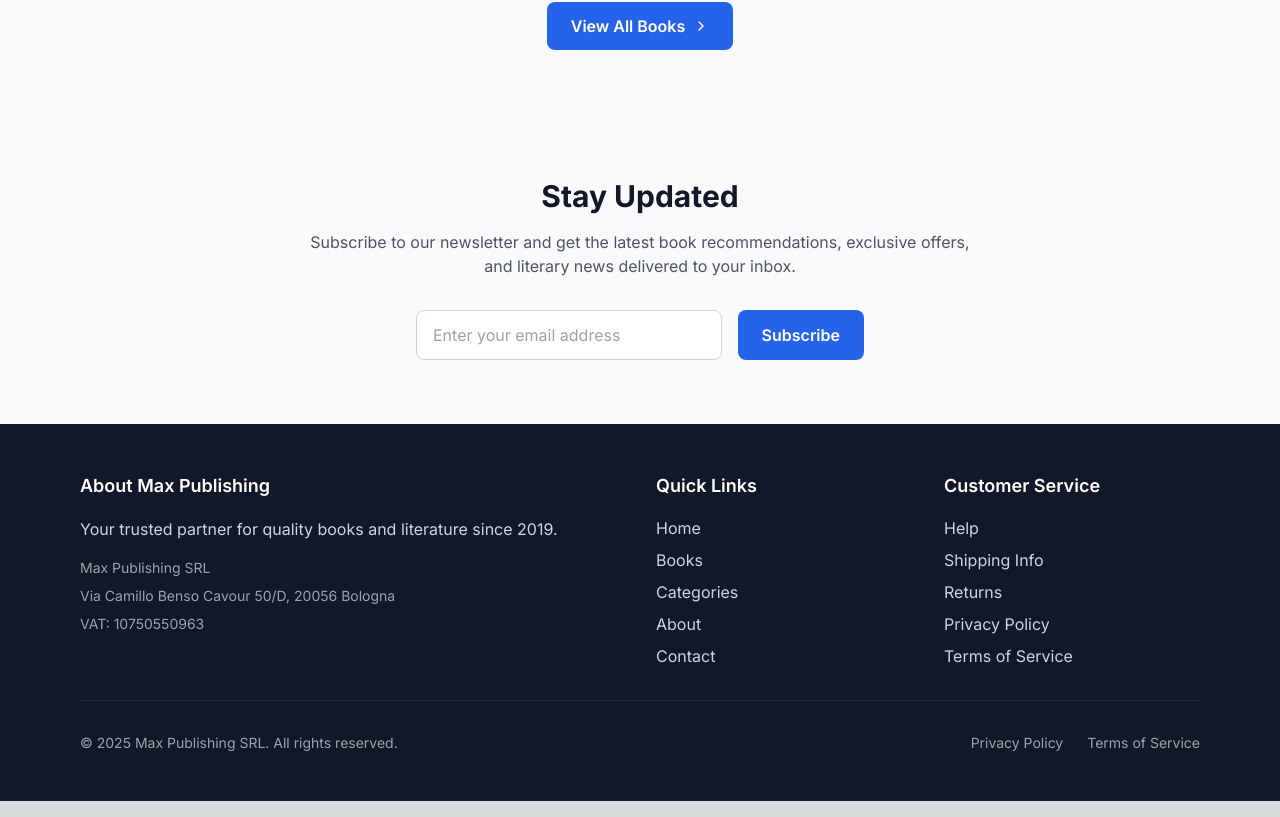
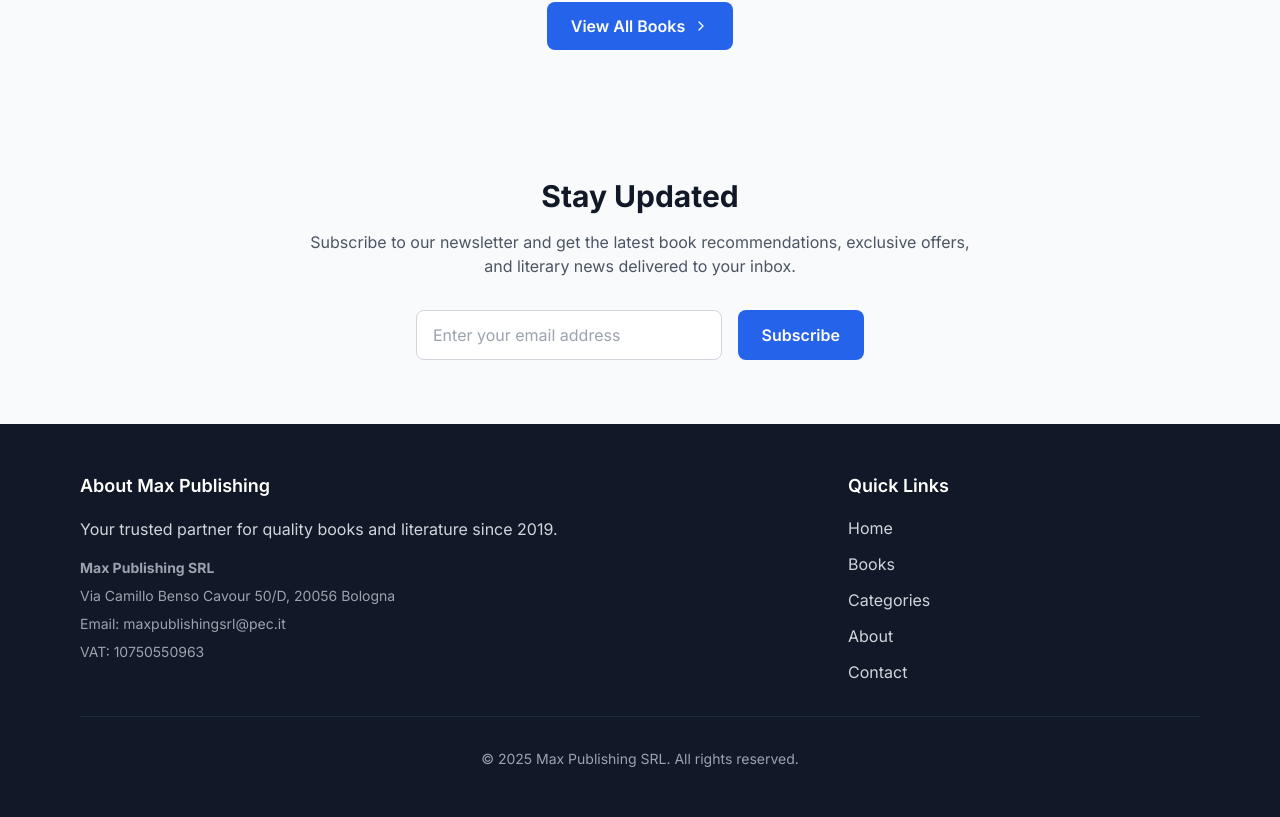
Before and after one commit to Kadxy/max-publish, a Next.js app: page / in a window 1280 px wide. Shown: the part 1580-2397 px from the top of the page. Built offline with nearby package versions, Linux system fonts and the light colour scheme.

Commit message:
feat(footer): Simplify footer by removing unimplemented links

```diff
--- a/app/components/Footer.tsx
+++ b/app/components/Footer.tsx
@@ -8,7 +8,7 @@ type FooterProps = {
 export default function Footer({ onNavigate }: FooterProps) {
     const { t } = useLanguage()
 
-    const quickLinks = [
+    const navigationLinks = [
         { id: 'home', label: TEXTS.nav.home },
         { id: 'books', label: TEXTS.nav.books },
         { id: 'categories', label: TEXTS.nav.categories },
@@ -16,18 +16,10 @@ export default function Footer({ onNavigate }: FooterProps) {
         { id: 'contact', label: TEXTS.nav.contact }
     ]
 
-    const customerService = [
-        { id: 'help', label: TEXTS.footer.help },
-        { id: 'shipping', label: TEXTS.footer.shipping },
-        { id: 'returns', label: TEXTS.footer.returns },
-        { id: 'privacy', label: TEXTS.footer.privacy },
-        { id: 'terms', label: TEXTS.footer.terms }
-    ]
-
     return (
         <footer className="bg-gray-900 text-white">
             <div className="max-w-6xl mx-auto px-4 py-12">
-                <div className="grid grid-cols-1 md:grid-cols-4 gap-8">
+                <div className="grid grid-cols-1 md:grid-cols-3 gap-8">
                     {/* Company Info */}
                     <div className="md:col-span-2">
                         <h3 className="text-lg font-semibold mb-4">
@@ -37,8 +29,9 @@ export default function Footer({ onNavigate }: FooterProps) {
                             {t(TEXTS.footer.company_desc)}
                         </p>
                         <div className="space-y-2 text-sm text-gray-400">
-                            <p>{TEXTS.company.name}</p>
+                            <p><strong>{TEXTS.company.name}</strong></p>
                             <p>{TEXTS.company.address}</p>
+                            <p>Email: {TEXTS.company.email}</p>
                             <p>VAT: {TEXTS.company.vat}</p>
                         </div>
                     </div>
@@ -48,56 +41,24 @@ export default function Footer({ onNavigate }: FooterProps) {
                         <h3 className="text-lg font-semibold mb-4">
                             {t(TEXTS.footer.quick_links)}
                         </h3>
-                        <div className="space-y-2">
-                            {quickLinks.map((link) => (
+                        <div className="space-y-3">
+                            {navigationLinks.map((link) => (
                                 <button
                                     key={link.id}
                                     onClick={() => onNavigate(link.id)}
-                                    className="block text-gray-300 hover:text-white transition-colors text-left"
+                                    className="block text-gray-300 hover:text-white transition-colors text-left hover:translate-x-1 transform transition-all duration-200"
                                 >
                                     {t(link.label)}
                                 </button>
                             ))}
                         </div>
                     </div>
-
-                    {/* Customer Service */}
-                    <div>
-                        <h3 className="text-lg font-semibold mb-4">
-                            {t(TEXTS.footer.customer_service)}
-                        </h3>
-                        <div className="space-y-2">
-                            {customerService.map((service) => (
-                                <button
-                                    key={service.id}
-                                    onClick={() => onNavigate(service.id)}
-                                    className="block text-gray-300 hover:text-white transition-colors text-left"
-                                >
-                                    {t(service.label)}
-                                </button>
-                            ))}
-                        </div>
-                    </div>
                 </div>
 
-                <div className="border-t border-gray-800 mt-8 pt-8 flex flex-col md:flex-row justify-between items-center">
+                <div className="border-t border-gray-800 mt-8 pt-8 text-center">
                     <p className="text-gray-400 text-sm">
                         © {new Date().getFullYear()} {TEXTS.company.name}. All rights reserved.
                     </p>
-                    <div className="flex space-x-6 mt-4 md:mt-0">
-                        <button
-                            onClick={() => onNavigate('privacy')}
-                            className="text-gray-400 hover:text-white text-sm transition-colors"
-                        >
-                            {t(TEXTS.footer.privacy)}
-                        </button>
-                        <button
-                            onClick={() => onNavigate('terms')}
-                            className="text-gray-400 hover:text-white text-sm transition-colors"
-                        >
-                            {t(TEXTS.footer.terms)}
-                        </button>
-                    </div>
                 </div>
             </div>
         </footer>
--- a/lib/constants.ts
+++ b/lib/constants.ts
@@ -116,14 +116,7 @@ export const TEXTS = {
   footer: {
     company_info: { en: 'About Max Publishing', it: 'Chi è Max Publishing' },
     company_desc: { en: 'Your trusted partner for quality books and literature since 2019.', it: 'Il vostro partner di fiducia per libri e letteratura di qualità dal 2019.' },
-    quick_links: { en: 'Quick Links', it: 'Link Rapidi' },
-    customer_service: { en: 'Customer Service', it: 'Servizio Clienti' },
-    help: { en: 'Help', it: 'Aiuto' },
-    shipping: { en: 'Shipping Info', it: 'Info Spedizioni' },
-    returns: { en: 'Returns', it: 'Resi' },
-    privacy: { en: 'Privacy Policy', it: 'Privacy Policy' },
-    terms: { en: 'Terms of Service', it: 'Termini di Servizio' },
-    follow_us: { en: 'Follow Us', it: 'Seguici' }
+    quick_links: { en: 'Quick Links', it: 'Link Rapidi' }
   },
 
   // Company Info (based on provided documents)
```
